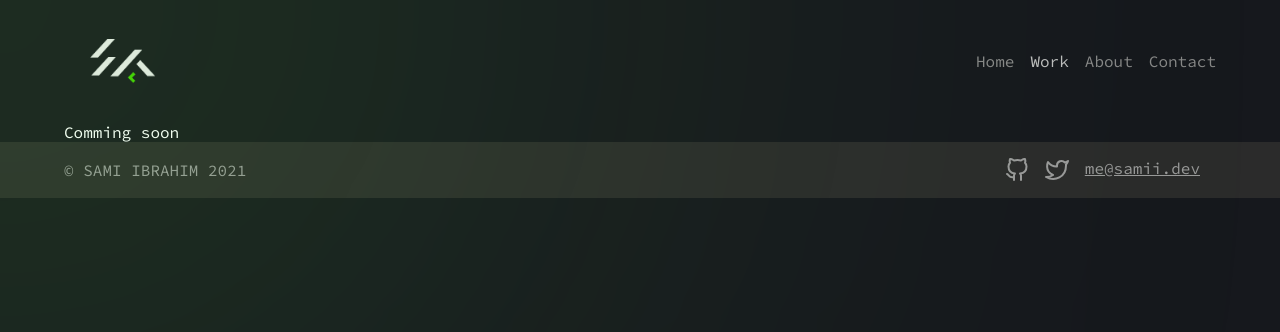
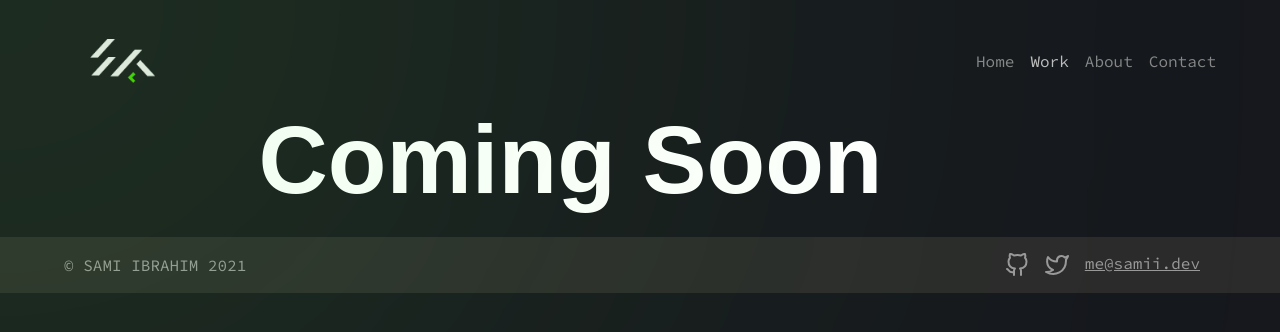
Before and after one commit to SamiKamal/portfolio, a React (Create React App) app: page /work/didimeetahacker in a window 1280 px wide. Shown: the top 332 px of the page. Built offline with nearby package versions, Linux system fonts and the light colour scheme; a web font is replaced by a local one.

Commit message:
Add placeholder "Coming Soon"

```diff
--- a/src/work/DidImeetahacker.js
+++ b/src/work/DidImeetahacker.js
@@ -1,10 +1,15 @@
 import React from 'react'
+import BlogWrapper from '../components/BlogWrapper'
+import ImageBlog from '../components/ImageBlog'
+import Heading from '../components/Texts/Heading'
+import Paragraph from '../components/Texts/Paragraph'
+import Image from '../images/didimeetahacker-cover.png'
 
 function DidImeetahacker() {
     return (
-        <div>
-            Comming soon
-        </div>
+        <BlogWrapper>
+            <Heading>Coming Soon</Heading>
+        </BlogWrapper>
     )
 }
 
--- a/src/work/ReactCommerce.js
+++ b/src/work/ReactCommerce.js
@@ -1,10 +1,15 @@
 import React from 'react'
+import BlogWrapper from '../components/BlogWrapper'
+import ImageBlog from '../components/ImageBlog'
+import Heading from '../components/Texts/Heading'
+import Paragraph from '../components/Texts/Paragraph'
+import Image from '../images/didimeetahacker-cover.png'
 
 function ReactCommerce() {
     return (
-        <div>
-            Comming soon
-        </div>
+        <BlogWrapper>
+            <Heading>Coming Soon</Heading>
+        </BlogWrapper>
     )
 }
 
```
